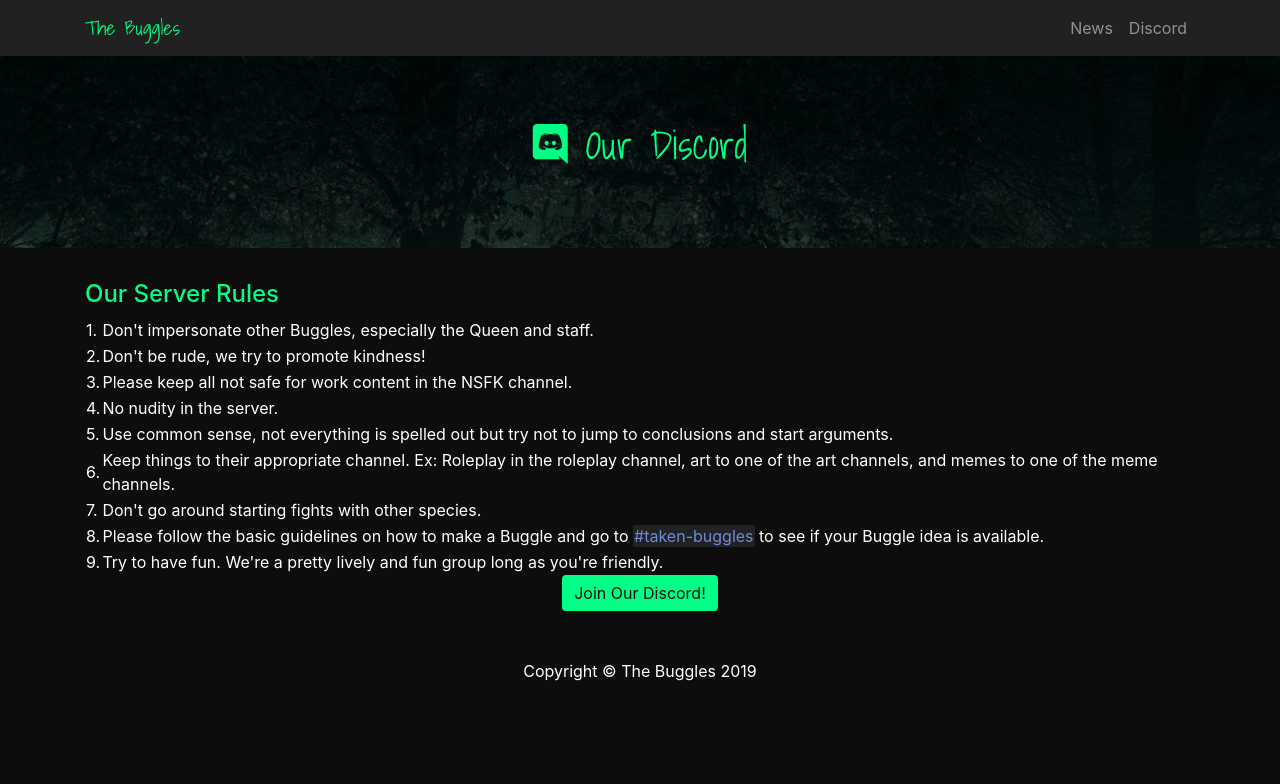
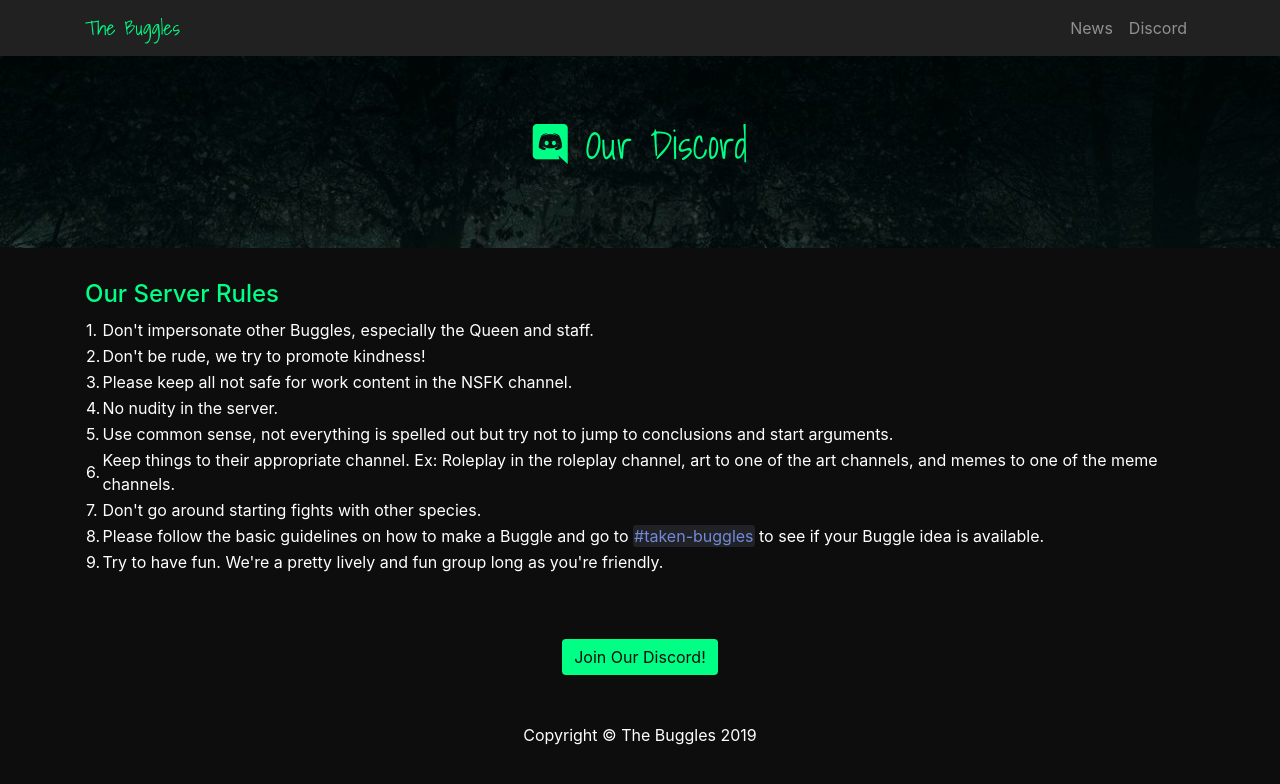
Before and after one commit to bugglespecies/bugglespecies.github.com, a Jekyll site: the page built from discord.md, in a window 1280 px wide. Shown: the top 784 px of the page. Built offline with Jekyll 4.4.1, drawn with Linux system fonts in a browser that asks for light colours; nearby versions of some CDN libraries.

Commit message:
Update discord.md

```diff
--- a/discord.md
+++ b/discord.md
@@ -49,5 +49,7 @@
 		</tr>
 	</tbody>
 </table>
+<br><br>
 <center>
 <a class="btn btn-primary text-dark" href="https://discord.gg/zs7zayp" target="_blank">Join Our Discord!</a>
+</center>
```
